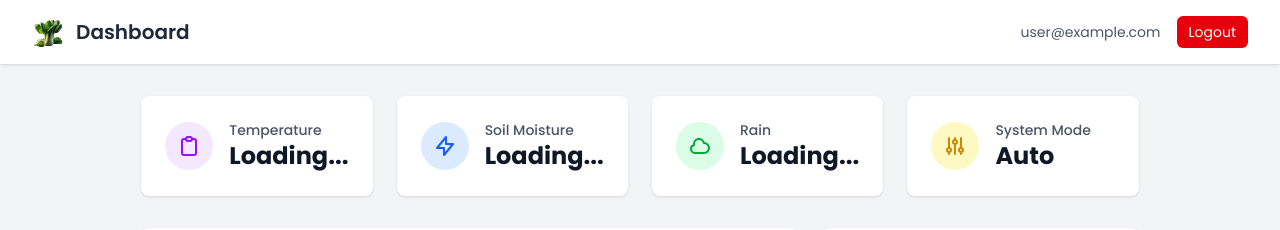
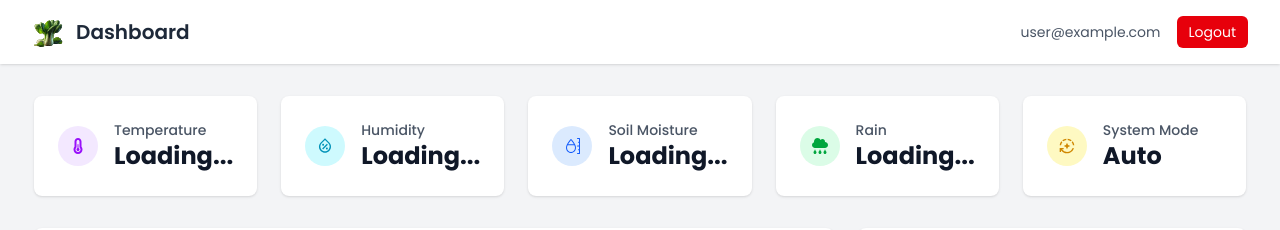
Before and after one commit to Markyyy2002/pechay-thesis, a React (Vite) app: page /home in a window 1280 px wide. Shown: the top 230 px of the page. Built offline with nearby package versions, Linux system fonts and the light colour scheme; no server answers; the database is empty; sample sign-in values are in the browser's storage.

Commit message:
feat(home): add humidity sensor data and update icons

```diff
--- a/package.json
+++ b/package.json
@@ -14,6 +14,7 @@
     "firebase": "^11.4.0",
     "react": "^19.0.0",
     "react-dom": "^19.0.0",
+    "react-icons": "^5.5.0",
     "react-router-dom": "^7.3.0",
     "recharts": "^2.15.3",
     "tailwindcss": "^4.1.4"
--- a/src/components/Home/StatCard.jsx
+++ b/src/components/Home/StatCard.jsx
@@ -3,7 +3,7 @@ import React from 'react';
 const StatCard = ({ title, value, icon, bgColor, iconColor }) => {
     return (
         <div className="bg-white rounded-lg shadow-sm p-6 flex items-center">
-            <div className={`rounded-full ${bgColor} p-3 mr-4`}>
+            <div className={`rounded-full ${bgColor} p-3 mr-4 ${iconColor}`}>
                 {icon}
             </div>
             <div>
--- a/src/pages/Home.jsx
+++ b/src/pages/Home.jsx
@@ -8,11 +8,16 @@ import ControlPanel from '../components/Home/ControlPanel';
 import MoistureChart from '../components/Home/MoistureChart';
 import NotificationsPanel from '../components/Home/Notifications/NotificationsPanel';
 import Footer from '../components/Home/Footer';
-import { TemperatureIcon, MoistureIcon, RainIcon, SystemModeIcon } from '../components/Home/Icons';
+import { FaCloudRain } from "react-icons/fa";
+import { FaTemperatureHalf } from "react-icons/fa6";
+import { BsMoisture } from "react-icons/bs";
+import { RiWaterPercentLine } from "react-icons/ri";
+import { MdAutoMode } from "react-icons/md";
 
 const Home = () => {
   const [sensorData, setSensorData] = useState({
     temperature: 'Loading...',
+    humidity: 'Loading...',
     moisture: 'Loading...',
     rain: 'Loading...',
   });
@@ -41,6 +46,7 @@ const Home = () => {
         if (data) {
           setSensorData({
             temperature: data.temperature !== undefined ? `${data.temperature.toFixed(1)}°C` : 'N/A',
+            humidity: data.humidity !== undefined ? `${data.humidity.toFixed(1)}%` : 'N/A', // Read humidity
             moisture: data.moisture !== undefined ? `${data.moisture}%` : 'N/A',
             rain: data.rain !== undefined ? `${data.rain}%` : 'N/A',
           });
@@ -48,6 +54,7 @@ const Home = () => {
           const newEntry = {
             time: new Date().toLocaleTimeString('en-US', { hour: '2-digit', minute: '2-digit' }),
             temperature: data.temperature || 0,
+            humidity: data.humidity || 0,
             moisture: data.moisture || 0,
             rain: data.rain || 0
           };
@@ -64,6 +71,7 @@ const Home = () => {
         console.error("Error fetching sensor data:", error);
         setSensorData({
           temperature: 'Error',
+          humidity: 'Error',
           moisture: 'Error',
           rain: 'Error',
         });
@@ -113,33 +121,41 @@ const Home = () => {
     <div className="min-h-screen bg-gray-100 flex flex-col">
       <Header />
       <main className="max-w-7xl mx-auto px-4 sm:px-6 lg:px-8 py-8 flex-grow">
-        <div className="grid grid-cols-1 md:grid-cols-2 lg:grid-cols-4 gap-6 mb-8">
+        <div className="grid grid-cols-1 md:grid-cols-3 lg:grid-cols-5 gap-6 mb-8">
           <StatCard
             title="Temperature"
             value={sensorData.temperature}
-            icon={<TemperatureIcon />}
+            icon={<FaTemperatureHalf />}
             bgColor="bg-purple-100"
+            iconColor={"text-purple-600"}
           />
-
+          <StatCard
+            title="Humidity"
+            value={sensorData.humidity}
+            icon={<RiWaterPercentLine />}
+            bgColor="bg-cyan-100"
+            iconColor={"text-cyan-600"}
+          />
           <StatCard
             title="Soil Moisture"
             value={sensorData.moisture}
-            icon={<MoistureIcon />}
+            icon={<BsMoisture />}
             bgColor="bg-blue-100"
+            iconColor={"text-blue-600"}
           />
-
           <StatCard
             title="Rain"
             value={sensorData.rain}
-            icon={<RainIcon />}
+            icon={<FaCloudRain />}
             bgColor="bg-green-100"
+            iconColor={"text-green-600"}
           />
-
           <StatCard
             title="System Mode"
             value={controls.isManualModeOn ? 'Manual' : 'Auto'}
-            icon={<SystemModeIcon />}
+            icon={<MdAutoMode />}
             bgColor="bg-yellow-100"
+            iconColor={"text-yellow-600"}
           />
         </div>
 
```
Also changed, not shown: 2 other files (tests, documents, lock files or other folders).
